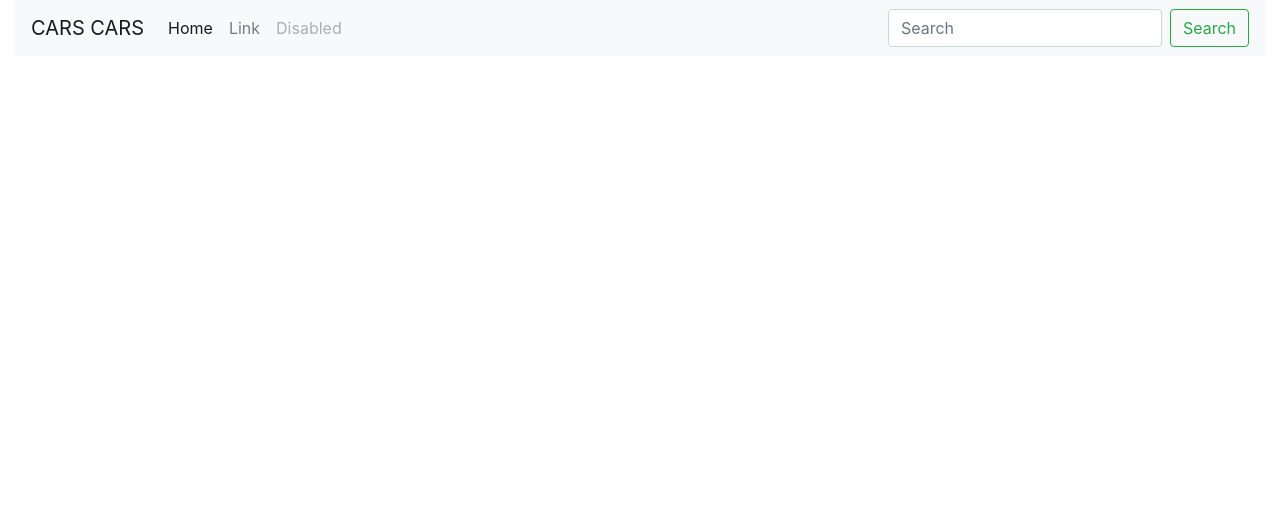
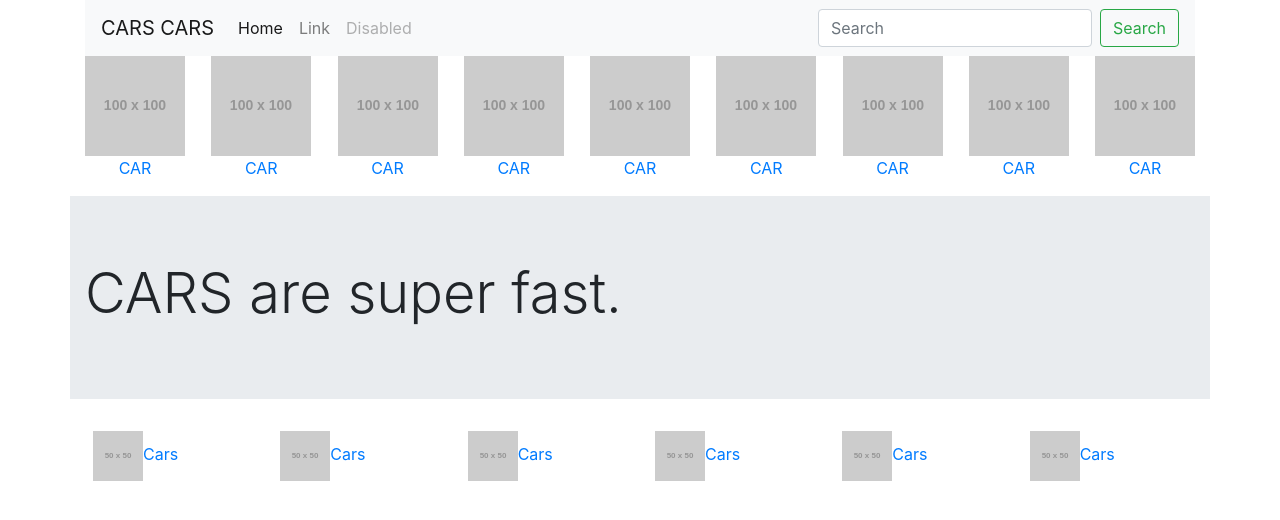
Before and after one commit to JacobCrombie/CarsCloneSite, a plain HTML site: page index.html in a window 1280 px wide. Drawn offline with nearby package versions, Linux system fonts and the light colour scheme; placeholder pictures from the web are drawn by us.

Commit message:
incaseofcrash

```diff
--- a/index.html
+++ b/index.html
@@ -10,7 +10,7 @@
 </head>
 
 <body>
-  <header class="container-fluid">
+  <header class="container">
     <div>
       <nav class="navbar navbar-expand-lg navbar-light bg-light">
         <button class="navbar-toggler" type="button" data-toggle="collapse" data-target="#navbarTogglerDemo01"
@@ -38,22 +38,71 @@
       </nav>
     </div>
   </header>
-  <main class="">
+  <main class="container">
+    <section class="row d-flex">
+      <div class="col-12 d-flex text-center justify-content-between">
+        <a href="">
+          <div><img src="http://placehold.it/100x100" alt="">
+            <p>CAR</p>
+          </div>
+        </a>
+        <a href="">
+          <div><img src="http://placehold.it/100x100" alt="">
+            <p>CAR</p>
+          </div>
+        </a>
+        <a href="">
+          <div><img src="http://placehold.it/100x100" alt="">
+            <p>CAR</p>
+          </div>
+        </a>
+        <a href="">
+          <div><img src="http://placehold.it/100x100" alt="">
+            <p>CAR</p>
+          </div>
+        </a>
+        <a href="">
+          <div><img src="http://placehold.it/100x100" alt="">
+            <p>CAR</p>
+          </div>
+        </a>
+        <a href="">
+          <div><img src="http://placehold.it/100x100" alt="">
+            <p>CAR</p>
+          </div>
+        </a>
+        <a href="">
+          <div><img src="http://placehold.it/100x100" alt="">
+            <p>CAR</p>
+          </div>
+        </a>
+        <a href="">
+          <div><img src="http://placehold.it/100x100" alt="">
+            <p>CAR</p>
+          </div>
+        </a>
+        <a href="">
+          <div><img src="http://placehold.it/100x100" alt="">
+            <p>CAR</p>
+          </div>
+        </a>
+      </div>
+    </section>
     <section class="row">
-<div class="col-9">
-  <a href=""><div><img src="" alt=""><p></p></div></a>
-  <a href=""><div><img src="" alt=""><p></p></div></a>
-  <a href=""><div><img src="" alt=""><p></p></div></a>
-  <a href=""><div><img src="" alt=""><p></p></div></a>
-  <a href=""><div><img src="" alt=""><p></p></div></a>
-  <a href=""><div><img src="" alt=""><p></p></div></a>
-  <a href=""><div><img src="" alt=""><p></p></div></a>
-  <a href=""><div><img src="" alt=""><p></p></div></a>
-  <a href=""><div><img src="" alt=""><p></p></div></a>
-</div>
+      <div class="col-12 jumbotron jumbotron-fluid">
+        <div class="container">
+          <h1 class="display-4">CARS are super fast.</h1>
+        </div>
+      </div>
     </section>
-    <section class="row"></section>
-    <section class="row"></section>
+    <section class="px-2 row">
+      <a href="" class="col-2"><img src="//placehold.it/50x50" alt=""><span>Cars</span></a>
+      <a href="" class="col-2"><img src="//placehold.it/50x50" alt=""><span>Cars</span></a>
+      <a href="" class="col-2"><img src="//placehold.it/50x50" alt=""><span>Cars</span></a>
+      <a href="" class="col-2"><img src="//placehold.it/50x50" alt=""><span>Cars</span></a>
+      <a href="" class="col-2"><img src="//placehold.it/50x50" alt=""><span>Cars</span></a>
+      <a href="" class="col-2"><img src="//placehold.it/50x50" alt=""><span>Cars</span></a>
+    </section>
     <section class="row"></section>
     <section class="row"></section>
     <section class="row"></section>
```
